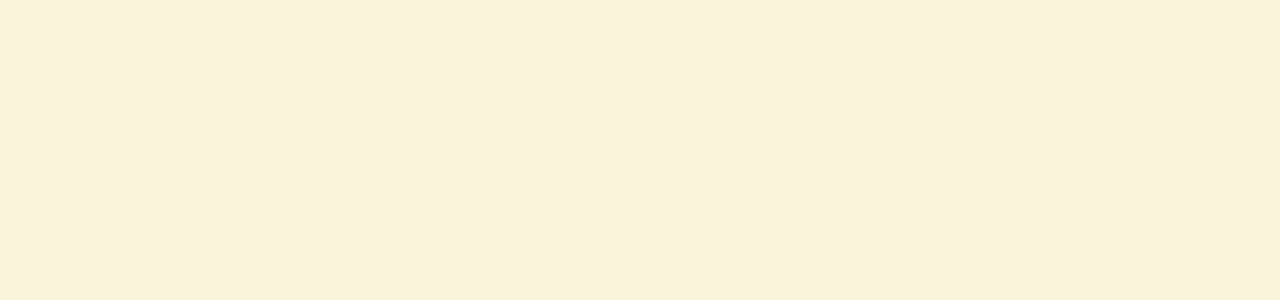
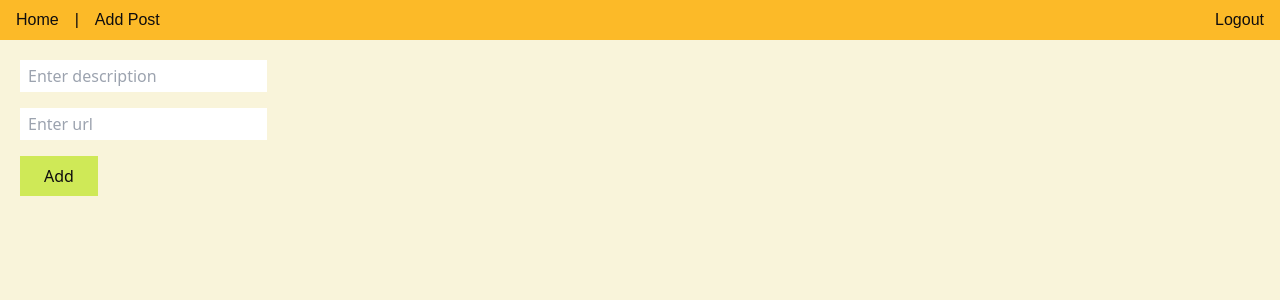
Before and after one commit to awadhesh94/react-ts-graphql, a React (Create React App) app: page /add-post in a window 1280 px wide. Shown: the top 300 px of the page. Built offline with nearby package versions, Linux system fonts and the light colour scheme.

Commit message:
added new mutation which help to add new post (#4)

```diff
--- a/package.json
+++ b/package.json
@@ -14,6 +14,7 @@
     "graphql": "^16.6.0",
     "react": "^18.2.0",
     "react-dom": "^18.2.0",
+    "react-router-dom": "^6.2.1",
     "react-scripts": "5.0.1",
     "typescript": "^4.9.5",
     "web-vitals": "^2.1.4"
--- /dev/null
+++ b/src/Client/schemas/mutation.ts
@@ -0,0 +1,11 @@
+import gql from 'graphql-tag';
+
+export const ADD_POST_MUTATION = gql`
+  mutation CreateNewPostMutation($description: String!, $url: String!) {
+    post(description: $description, url: $url) {
+      id
+      description
+      url
+    }
+  }
+`;
--- a/src/components/AddPost/index.tsx
+++ b/src/components/AddPost/index.tsx
@@ -1,5 +1,47 @@
-import React from 'react';
+import React, { useState } from 'react';
+import { useNavigate } from 'react-router-dom';
+import { LinkProps } from '../../types/LinkListComponent';
+import { useMutation } from '@apollo/client';
+import { ADD_POST_MUTATION } from '../../Client/schemas/mutation';
 
 export const AddPostComponent = () => {
-  return <div className=''></div>;
+  const navigate = useNavigate();
+  const [addPost, setAddPost] = useState<LinkProps>({
+    description: '',
+    url: '',
+  });
+
+  const [addPostAction] = useMutation(ADD_POST_MUTATION, {
+    variables: {
+      description: addPost?.description,
+      url: addPost?.url,
+    },
+    onCompleted: () => navigate('/'),
+  });
+
+  return (
+    <div className='flex flex-col gap-4 justify-items-start p-5 w-fit items-start'>
+      <input
+        type='text'
+        placeholder='Enter description'
+        value={addPost?.description}
+        className='px-2 py-1 border-1 border-x-brand-biege'
+        onChange={(e) => {
+          setAddPost({ ...addPost, description: e.target.value });
+        }}
+      />
+      <input
+        type='text'
+        placeholder='Enter url'
+        value={addPost?.url}
+        className='px-2 py-1 border-1 border-x-brand-biege'
+        onChange={(e) => {
+          setAddPost({ ...addPost, url: e.target.value });
+        }}
+      />
+      <button className='bg-brand-light-green px-6 py-2' onClick={() => addPostAction()}>
+        Add
+      </button>
+    </div>
+  );
 };
--- a/src/components/App.tsx
+++ b/src/components/App.tsx
@@ -1,10 +1,17 @@
 import React from 'react';
+import { Route, Routes } from 'react-router-dom';
 import { LinkListComponent } from './LinkList';
+import { AddPostComponent } from './AddPost';
+import { Header } from './common/Header';
 
 export const App = () => {
   return (
-    <div className='flex'>
-      <LinkListComponent />
+    <div>
+      <Header />
+      <Routes>
+        <Route path='/' element={<LinkListComponent />} />
+        <Route path='/add-post' element={<AddPostComponent />} />
+      </Routes>
     </div>
   );
 };
--- a/src/components/LinkList/index.tsx
+++ b/src/components/LinkList/index.tsx
@@ -8,7 +8,8 @@ export const LinkListComponent = () => {
   const { data, loading }: dataProps = useQuery(FEED_QUERY);
 
   return (
-    <div className='flex flex-row flex-wrap py-4 px-8'>
+    <div className='grid py-4 px-8'>
+      <div className='flex flex-row flex-wrap'>
         {loading ? (
           'loading'
         ) : (
@@ -19,5 +20,6 @@ export const LinkListComponent = () => {
           </>
         )}
       </div>
+    </div>
   );
 };
--- /dev/null
+++ b/src/components/common/Header/index.tsx
@@ -0,0 +1,19 @@
+import React from 'react';
+import { Link } from 'react-router-dom';
+
+export const Header = () => {
+  return (
+    <div className='px-4 py-2 bg-brand-yellow font-brandSemiBold'>
+      <div className='flex justify-between'>
+        <div className='flex gap-4'>
+          <Link to='/'>Home</Link>
+          <div>|</div>
+          <Link to='/add-post'>Add Post</Link>
+        </div>
+        <div>
+          <Link to='/'>Logout</Link>
+        </div>
+      </div>
+    </div>
+  );
+};
--- a/src/index.tsx
+++ b/src/index.tsx
@@ -1,5 +1,6 @@
 import React from 'react';
 import ReactDOM from 'react-dom/client';
+import { BrowserRouter } from 'react-router-dom';
 import reportWebVitals from './reportWebVitals';
 import { ApolloProvider, ApolloClient, createHttpLink, InMemoryCache } from '@apollo/client';
 import { App } from './components/App';
@@ -16,9 +17,11 @@ const client = new ApolloClient({
 
 const root = ReactDOM.createRoot(document.getElementById('root') as HTMLElement);
 root.render(
-  <ApolloProvider client={client}>
-    <App />
-  </ApolloProvider>,
+  <BrowserRouter>
+    <ApolloProvider client={client}>
+      <App />
+    </ApolloProvider>
+  </BrowserRouter>,
 );
 
 reportWebVitals();
```
Also changed, not shown: 2 other files (tests, documents, lock files or other folders). Lines whose indentation alone changed are shown as unchanged.
